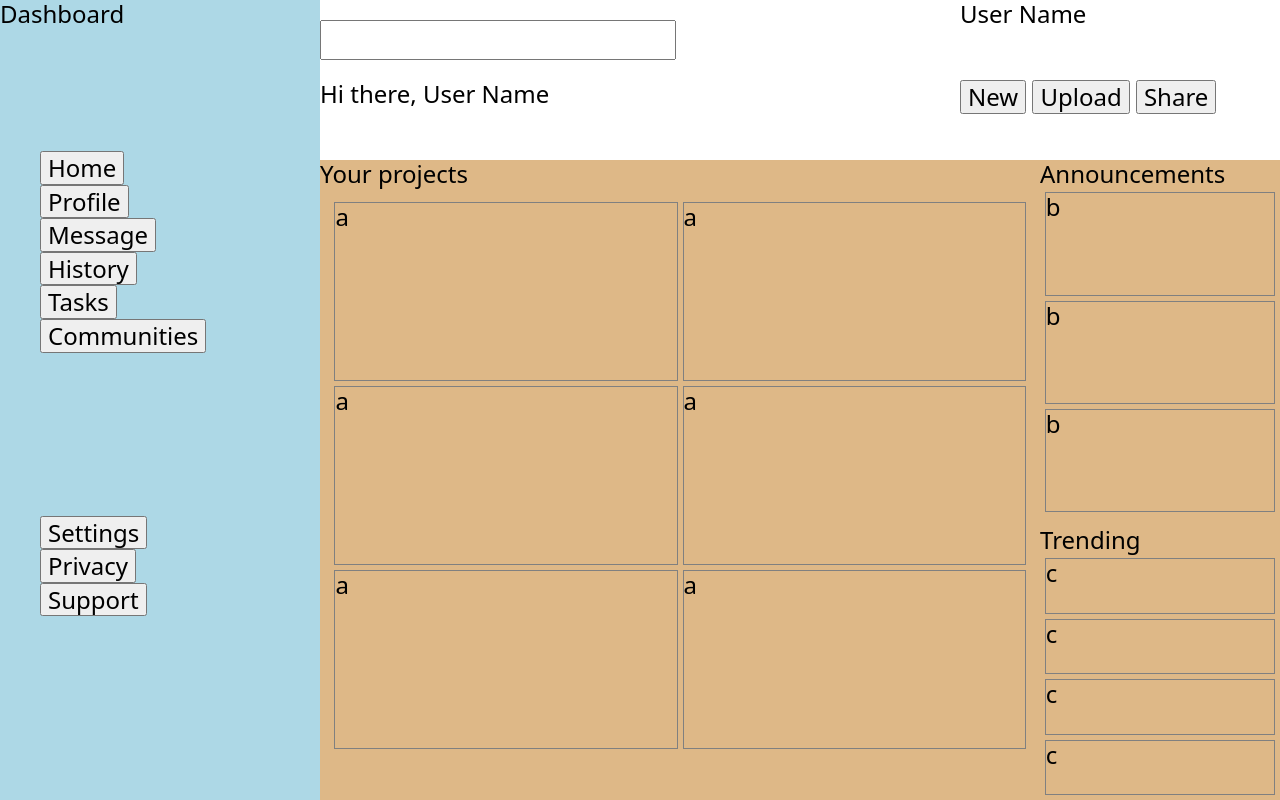
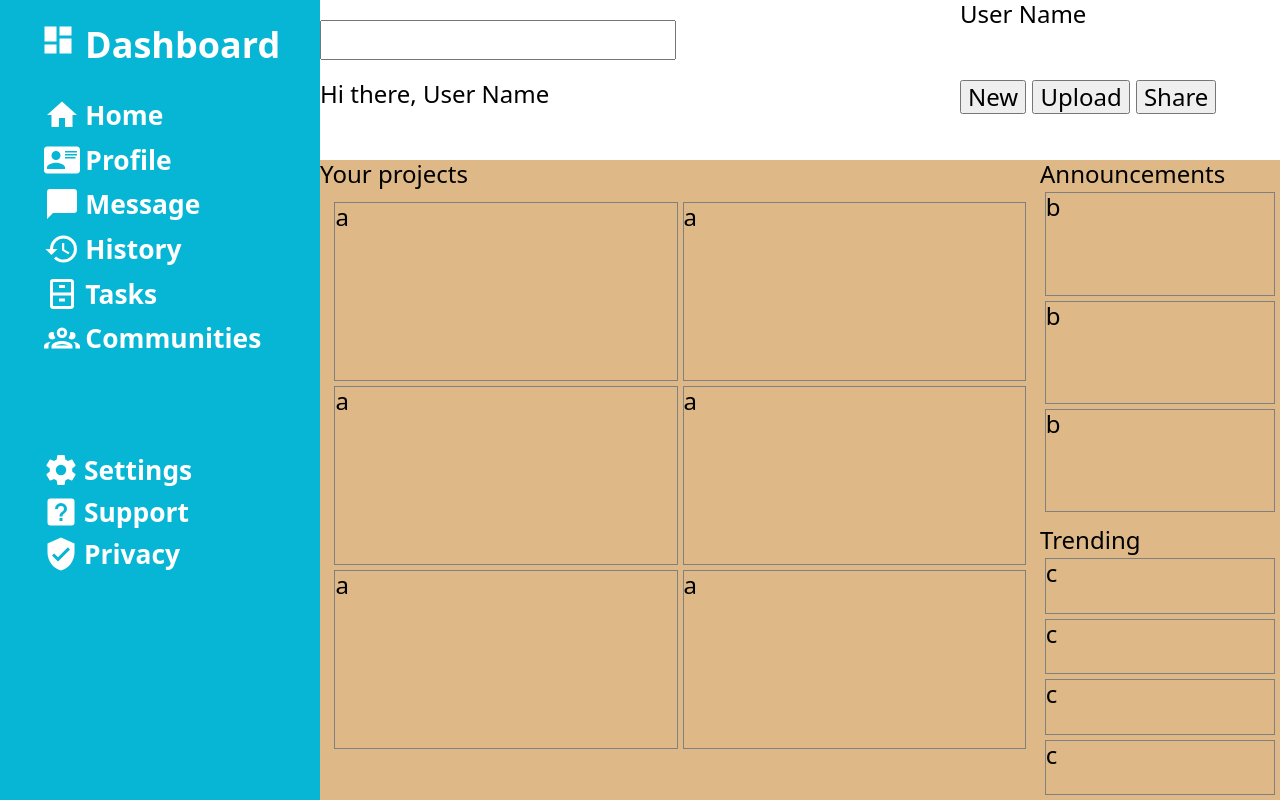
Before and after one commit to snuffeen/Admin-Dashboard, a plain HTML site: page index.html in a window 1280 px wide. Drawn offline with Linux system fonts and the light colour scheme.

Commit message:
sidebar done

```diff
--- a/index.html
+++ b/index.html
@@ -8,19 +8,79 @@
 </head>
 <body>
     <div class="sidebar">
-        <div class="page-name">Dashboard</div>
-        <ul class="prim-nav">
-            <li><button>Home</button></li>
-            <li><button>Profile</button></li>
-            <li><button>Message</button></li>
-            <li><button>History</button></li>
-            <li><button>Tasks</button></li>
-            <li><button>Communities</button></li>
+        <div class="page-name">
+            <svg xmlns="http://www.w3.org/2000/svg" viewBox="0 0 24 24">
+                <title>Dashboard</title>
+                <path d="M13,3V9H21V3M13,21H21V11H13M3,21H11V15H3M3,13H11V3H3V13Z" />
+            </svg>
+            Dashboard
+        </div>
+        <ul class="nav prim-nav">
+            <li><button>
+                <svg xmlns="http://www.w3.org/2000/svg" viewBox="0 0 24 24">
+                    <title>Home</title>
+                    <path d="M10,20V14H14V20H19V12H22L12,3L2,12H5V20H10Z" />
+                </svg>
+                Home
+            </button></li>
+            <li><button>
+                <svg xmlns="http://www.w3.org/2000/svg" viewBox="0 0 24 24">
+                    <title>Profile</title>
+                    <path d="M2,3H22C23.05,3 24,3.95 24,5V19C24,20.05 23.05,21 22,21H2C0.95,21 0,20.05 0,19V5C0,3.95 0.95,3 2,3M14,6V7H22V6H14M14,8V9H21.5L22,9V8H14M14,10V11H21V10H14M8,13.91C6,13.91 2,15 2,17V18H14V17C14,15 10,13.91 8,13.91M8,6A3,3 0 0,0 5,9A3,3 0 0,0 8,12A3,3 0 0,0 11,9A3,3 0 0,0 8,6Z" />
+                </svg>
+                Profile
+            </button></li>
+            <li><button>
+                <svg xmlns="http://www.w3.org/2000/svg" viewBox="0 0 24 24">
+                    <title>Message</title>
+                    <path d="M20,2H4A2,2 0 0,0 2,4V22L6,18H20A2,2 0 0,0 22,16V4C22,2.89 21.1,2 20,2Z" />
+                </svg>
+                Message
+            </button></li>
+            <li><button>
+                <svg xmlns="http://www.w3.org/2000/svg" viewBox="0 0 24 24">
+                    <title>History</title>
+                    <path d="M13.5,8H12V13L16.28,15.54L17,14.33L13.5,12.25V8M13,3A9,9 0 0,0 4,12H1L4.96,16.03L9,12H6A7,7 0 0,1 13,5A7,7 0 0,1 20,12A7,7 0 0,1 13,19C11.07,19 9.32,18.21 8.06,16.94L6.64,18.36C8.27,20 10.5,21 13,21A9,9 0 0,0 22,12A9,9 0 0,0 13,3" />
+                </svg>
+                History
+            </button></li>
+            <li><button>
+                <svg xmlns="http://www.w3.org/2000/svg" viewBox="0 0 24 24">
+                    <title>Tasks</title>
+                    <path d="M14,8H10V6H14V8M20,4V20C20,21.11 19.11,22 18,22H6C4.89,22 4,21.11 4,20V4A2,2 0 0,1 6,2H18C19.11,2 20,2.9 20,4M18,13H6V20H18V13M18,4H6V11H18V4M14,15H10V17H14V15Z" />
+                </svg>
+                Tasks
+            </button></li>
+            <li><button>
+                <svg xmlns="http://www.w3.org/2000/svg" viewBox="0 0 24 24">
+                    <title>Communities</title>
+                    <path d="M12,5A3.5,3.5 0 0,0 8.5,8.5A3.5,3.5 0 0,0 12,12A3.5,3.5 0 0,0 15.5,8.5A3.5,3.5 0 0,0 12,5M12,7A1.5,1.5 0 0,1 13.5,8.5A1.5,1.5 0 0,1 12,10A1.5,1.5 0 0,1 10.5,8.5A1.5,1.5 0 0,1 12,7M5.5,8A2.5,2.5 0 0,0 3,10.5C3,11.44 3.53,12.25 4.29,12.68C4.65,12.88 5.06,13 5.5,13C5.94,13 6.35,12.88 6.71,12.68C7.08,12.47 7.39,12.17 7.62,11.81C6.89,10.86 6.5,9.7 6.5,8.5C6.5,8.41 6.5,8.31 6.5,8.22C6.2,8.08 5.86,8 5.5,8M18.5,8C18.14,8 17.8,8.08 17.5,8.22C17.5,8.31 17.5,8.41 17.5,8.5C17.5,9.7 17.11,10.86 16.38,11.81C16.5,12 16.63,12.15 16.78,12.3C16.94,12.45 17.1,12.58 17.29,12.68C17.65,12.88 18.06,13 18.5,13C18.94,13 19.35,12.88 19.71,12.68C20.47,12.25 21,11.44 21,10.5A2.5,2.5 0 0,0 18.5,8M12,14C9.66,14 5,15.17 5,17.5V19H19V17.5C19,15.17 14.34,14 12,14M4.71,14.55C2.78,14.78 0,15.76 0,17.5V19H3V17.07C3,16.06 3.69,15.22 4.71,14.55M19.29,14.55C20.31,15.22 21,16.06 21,17.07V19H24V17.5C24,15.76 21.22,14.78 19.29,14.55M12,16C13.53,16 15.24,16.5 16.23,17H7.77C8.76,16.5 10.47,16 12,16Z" />
+                </svg>
+                Communities
+            </button></li>
         </ul>
-        <ul class="sec-nav">
-            <li><button>Settings</button></li>
-            <li><button>Privacy</button></li>
-            <li><button>Support</button></li>
+        <ul class="nav sec-nav">
+            <li><button>
+                <svg xmlns="http://www.w3.org/2000/svg" viewBox="0 0 24 24">
+                    <title>Settings</title>
+                    <path d="M12,15.5A3.5,3.5 0 0,1 8.5,12A3.5,3.5 0 0,1 12,8.5A3.5,3.5 0 0,1 15.5,12A3.5,3.5 0 0,1 12,15.5M19.43,12.97C19.47,12.65 19.5,12.33 19.5,12C19.5,11.67 19.47,11.34 19.43,11L21.54,9.37C21.73,9.22 21.78,8.95 21.66,8.73L19.66,5.27C19.54,5.05 19.27,4.96 19.05,5.05L16.56,6.05C16.04,5.66 15.5,5.32 14.87,5.07L14.5,2.42C14.46,2.18 14.25,2 14,2H10C9.75,2 9.54,2.18 9.5,2.42L9.13,5.07C8.5,5.32 7.96,5.66 7.44,6.05L4.95,5.05C4.73,4.96 4.46,5.05 4.34,5.27L2.34,8.73C2.21,8.95 2.27,9.22 2.46,9.37L4.57,11C4.53,11.34 4.5,11.67 4.5,12C4.5,12.33 4.53,12.65 4.57,12.97L2.46,14.63C2.27,14.78 2.21,15.05 2.34,15.27L4.34,18.73C4.46,18.95 4.73,19.03 4.95,18.95L7.44,17.94C7.96,18.34 8.5,18.68 9.13,18.93L9.5,21.58C9.54,21.82 9.75,22 10,22H14C14.25,22 14.46,21.82 14.5,21.58L14.87,18.93C15.5,18.67 16.04,18.34 16.56,17.94L19.05,18.95C19.27,19.03 19.54,18.95 19.66,18.73L21.66,15.27C21.78,15.05 21.73,14.78 21.54,14.63L19.43,12.97Z" />
+                </svg>
+                Settings
+            </button></li>
+            <li><button>
+                <svg xmlns="http://www.w3.org/2000/svg" viewBox="0 0 24 24">
+                    <title>Support</title>
+                    <path d="M11,18H13V16H11V18M12,6A4,4 0 0,0 8,10H10A2,2 0 0,1 12,8A2,2 0 0,1 14,10C14,12 11,11.75 11,15H13C13,12.75 16,12.5 16,10A4,4 0 0,0 12,6M5,3H19A2,2 0 0,1 21,5V19A2,2 0 0,1 19,21H5A2,2 0 0,1 3,19V5A2,2 0 0,1 5,3Z" />
+                </svg>
+                Support
+            </button></li>
+            <li><button>
+                <svg xmlns="http://www.w3.org/2000/svg" viewBox="0 0 24 24">
+                    <title>Privacy</title>
+                    <path d="M10,17L6,13L7.41,11.59L10,14.17L16.59,7.58L18,9M12,1L3,5V11C3,16.55 6.84,21.74 12,23C17.16,21.74 21,16.55 21,11V5L12,1Z" />
+                </svg>
+                Privacy
+            </button></li>
         </ul>
     </div>
     <div class="container">
--- a/styles.css
+++ b/styles.css
@@ -15,12 +15,50 @@ body {
 .sidebar {
     display: grid;
     grid-template-rows: 1fr 4fr 4fr;
-    gap: 10%;
-    background-color: lightblue;
+    gap: 5px;
+    background-color: #06b6d4;
+}
+
+.nav {
+    justify-self: start;
+    align-self: start;
+}
+
+.page-name {
+    font-size: 1.5rem;
+    justify-self: center;
+    align-self: center;
+    color: white;
+    font-weight: 700;
+}
+
+.page-name svg {
+    width: 1.5rem;
 }
 
 .sidebar li {
     list-style: none;
+}
+
+.sidebar li button {
+    background-color: #06b6d4;
+    border: none;
+    font-size: 1.1rem;
+    color: white;
+    font-weight: 700;
+    text-align: center;
+    cursor: pointer;
+    display: flex;
+    flex-direction: row;
+    gap: 5px;
+    align-items: center;
+    justify-items: center;
+    padding: 2%;
+}
+
+svg {
+    fill: white;
+    width: 1.5rem;
 }
 
 .container {
```
